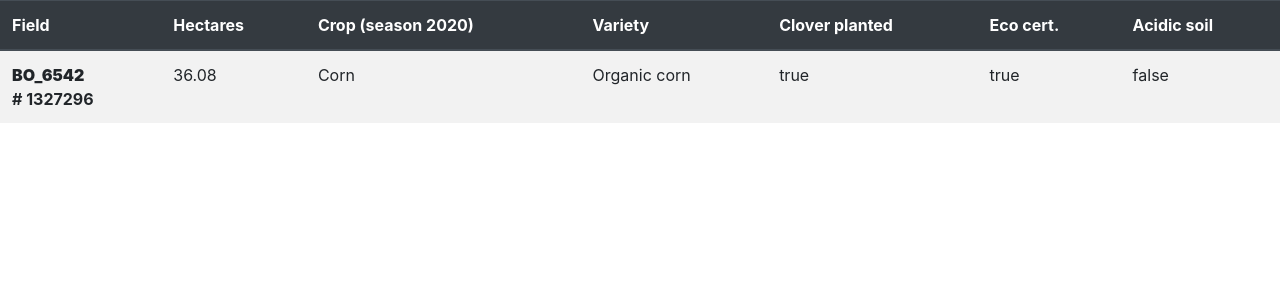
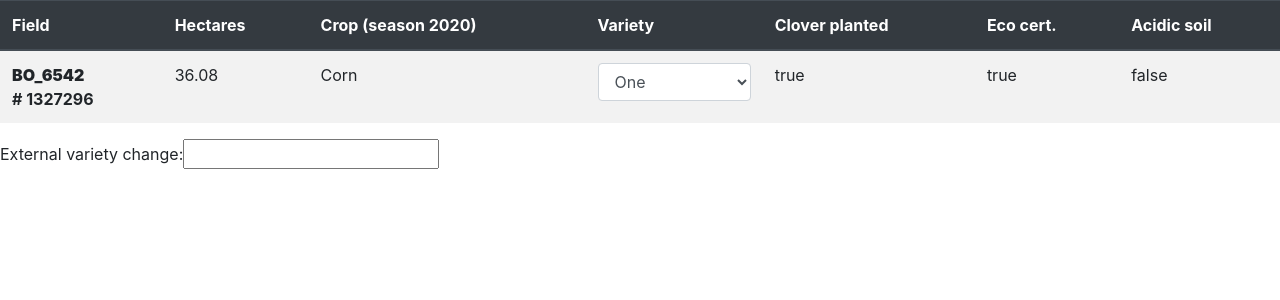
Before and after one commit to krizman/vue-showcase, a Vue app: page / in a window 1280 px wide. Shown: the top 300 px of the page. Built offline with nearby package versions, Linux system fonts and the light colour scheme.

Commit message:
Dynamic <input> value select example

```diff
--- a/public/index.html
+++ b/public/index.html
@@ -1,19 +1,30 @@
 <!DOCTYPE html>
 <html lang="en">
   <head>
-    <meta charset="utf-8">
-    <meta http-equiv="X-UA-Compatible" content="IE=edge">
-    <meta name="viewport" content="width=device-width, initial-scale=1, shrink-to-fit=no">
-    <link rel="icon" href="<%= BASE_URL %>favicon.ico">
+    <meta charset="utf-8" />
+    <meta http-equiv="X-UA-Compatible" content="IE=edge" />
+    <meta
+      name="viewport"
+      content="width=device-width, initial-scale=1, shrink-to-fit=no"
+    />
+    <link rel="icon" href="<%= BASE_URL %>favicon.ico" />
 
     <!-- Bootstrap CSS -->
-    <link rel="stylesheet" href="https://stackpath.bootstrapcdn.com/bootstrap/4.4.1/css/bootstrap.min.css" integrity="sha384-Vkoo8x4CGsO3+Hhxv8T/Q5PaXtkKtu6ug5TOeNV6gBiFeWPGFN9MuhOf23Q9Ifjh" crossorigin="anonymous">
+    <link
+      rel="stylesheet"
+      href="https://stackpath.bootstrapcdn.com/bootstrap/4.4.1/css/bootstrap.min.css"
+      integrity="sha384-Vkoo8x4CGsO3+Hhxv8T/Q5PaXtkKtu6ug5TOeNV6gBiFeWPGFN9MuhOf23Q9Ifjh"
+      crossorigin="anonymous"
+    />
 
     <title>vue-field-planner</title>
   </head>
   <body>
     <noscript>
-      <strong>We're sorry but vue-field-planner doesn't work properly without JavaScript enabled. Please enable it to continue.</strong>
+      <strong
+        >We're sorry but vue-field-planner doesn't work properly without
+        JavaScript enabled. Please enable it to continue.</strong
+      >
     </noscript>
     <div id="app"></div>
     <!-- built files will be auto injected -->
--- a/src/components/FieldsTable.vue
+++ b/src/components/FieldsTable.vue
@@ -1,4 +1,5 @@
 <template>
+  <div>
     <table class="table table-striped">
       <thead class="thead-dark">
         <tr>
@@ -15,6 +16,9 @@
         <FieldsTableRow :field="field" />
       </tbody>
     </table>
+    <label for="varietyToggle">External variety change:</label>
+    <input type="number" @change="field.variety = $event.target.value" id="varietyToggle" />
+  </div>
 </template>
 
 <script>
--- a/src/components/FieldsTableRow.vue
+++ b/src/components/FieldsTableRow.vue
@@ -7,7 +7,13 @@
     </th>
     <td>{{ field.hectares }}</td>
     <td>{{ field.crop }}</td>
-    <td>{{ field.variety }}</td>
+    <td>
+      <select class="form-control">
+        <option value="1" :selected="field.variety == 1">One</option>
+        <option value="2" :selected="field.variety == 2">Two</option>
+        <option value="3" :selected="field.variety == 3">Three</option>
+      </select>
+    </td>
     <td>{{ field.cloverPlanted }}</td>
     <td>{{ field.ecoCert }}</td>
     <td>{{ field.acidicSoil}}</td>
```
Lines whose indentation alone changed are shown as unchanged.
